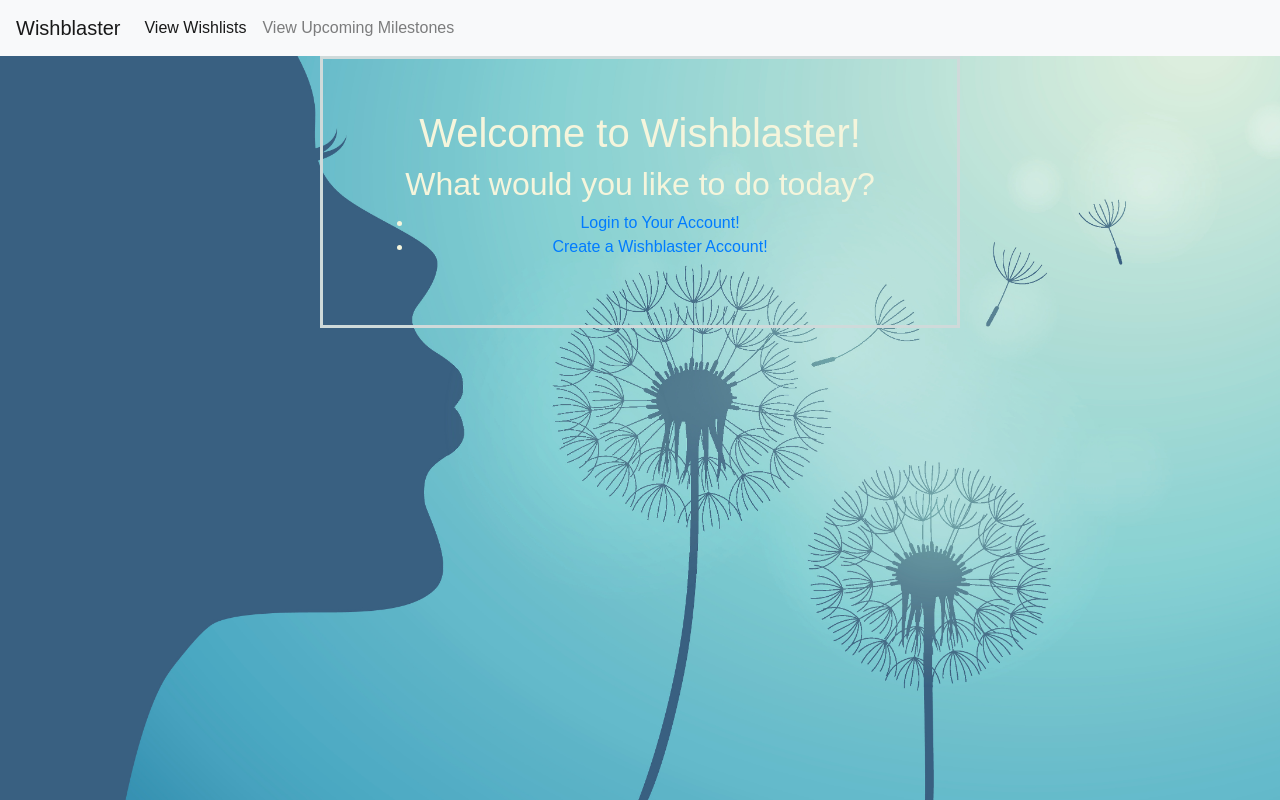
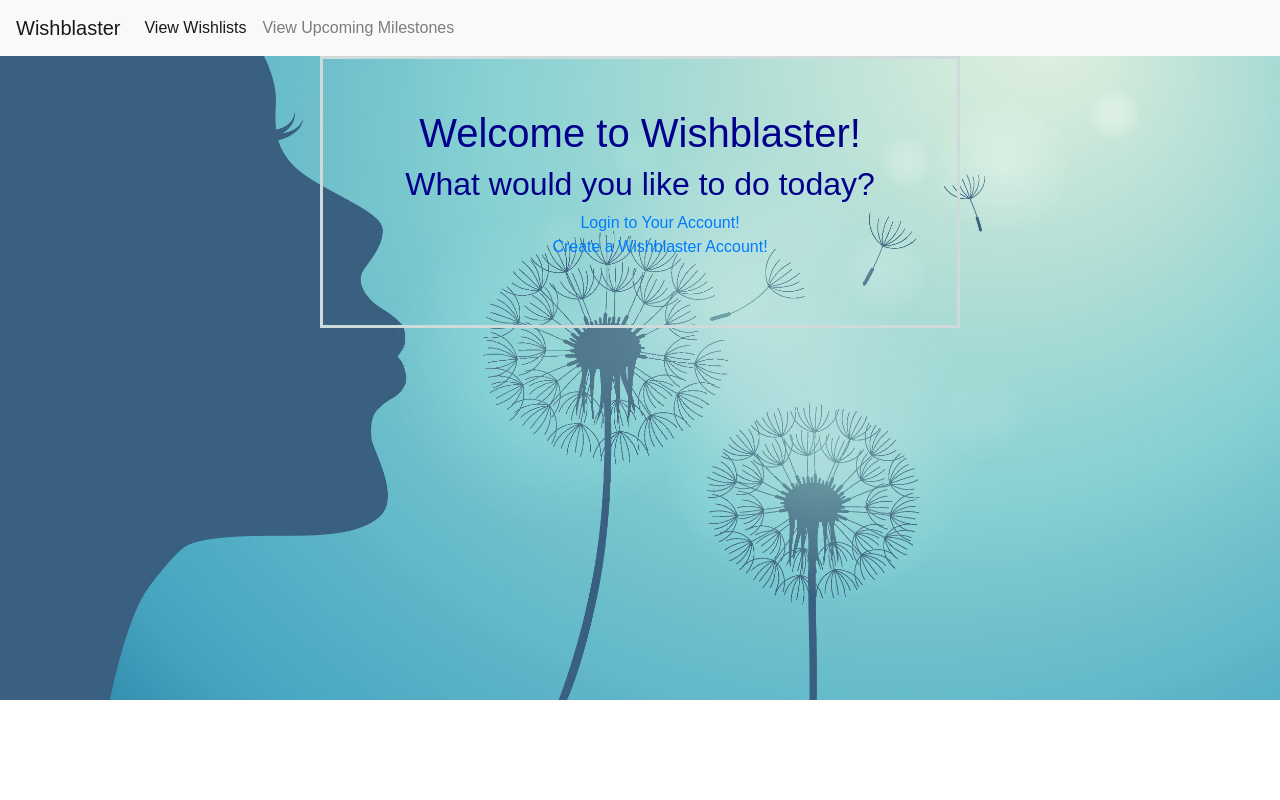
Before and after one commit to sabracadabra510/Wishblaster, a Flask app: page / in a window 1280 px wide. Run offline with Flask 2, Linux system fonts and the light colour scheme; some libraries are stand-ins or nearby versions; some web fonts are replaced.

Commit message:
more CSS changes

```diff
--- a/static/styles.css
+++ b/static/styles.css
@@ -1,9 +1,9 @@
 body{
     background: url(AdobeStock_383068592.jpeg) no-repeat;
     background-size: cover;
-    height: 800px;
+    height: 700px;
     font-family: "Neucha", sans-serif;
-    color:  beige;
+    color: darkblue;
   }
 
   .center {
@@ -14,3 +14,7 @@ body{
     text-align: center;
     border: 3px solid rgb(207, 218, 218);
   }
+
+  #home li {
+      list-style-type: none;
+  }
--- a/templates/create_account.html
+++ b/templates/create_account.html
@@ -2,6 +2,7 @@
 {% block title %}Welcome to Wishblaster{% endblock %}
 
 {% block body %}
+
   <h1>Create User Account</h1>
 <!-- <div class="container">
   <div class="row">
@@ -46,6 +47,8 @@
     <label for="password2">Re-enter password:</label>
     <input type="text" name= "password2" class="form-control" placeholder="Re-enter Password">
   </div>
+  <div class="form-row px-5">
   <button type="submit" class="btn btn-secondary">Submit</button>
+</div>
 </form>
 {% endblock %}
--- a/templates/homepage.html
+++ b/templates/homepage.html
@@ -6,7 +6,7 @@
   <h1>Welcome to Wishblaster!</h1>
 
   <h2>What would you like to do today?</h2>
-  <ul>
+  <ul id="home">
     <li><a href="/login">Login to Your Account!</a></li>
     <li><a href="/create_account">Create a Wishblaster Account!</a></li>
   </ul>
```
